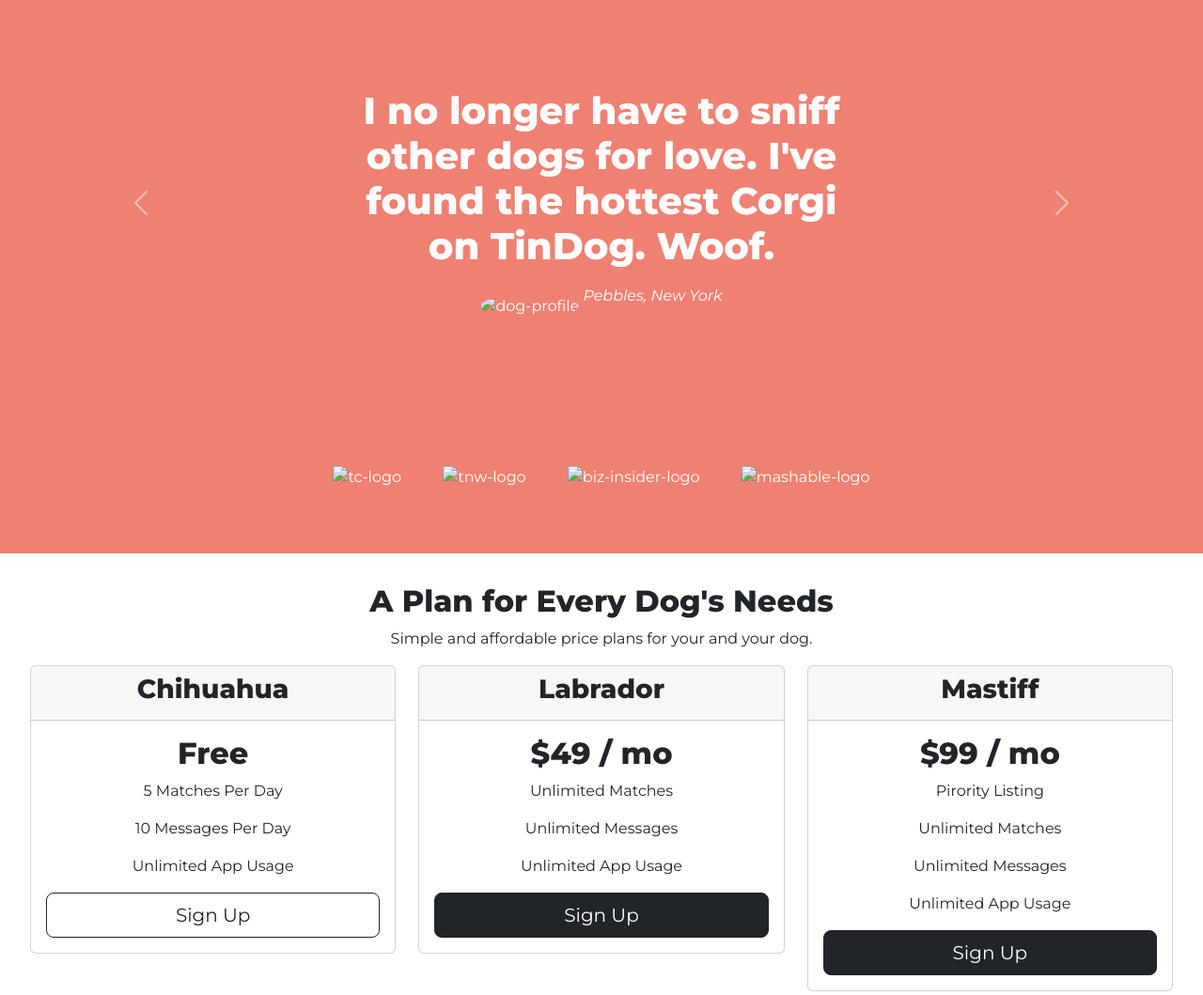
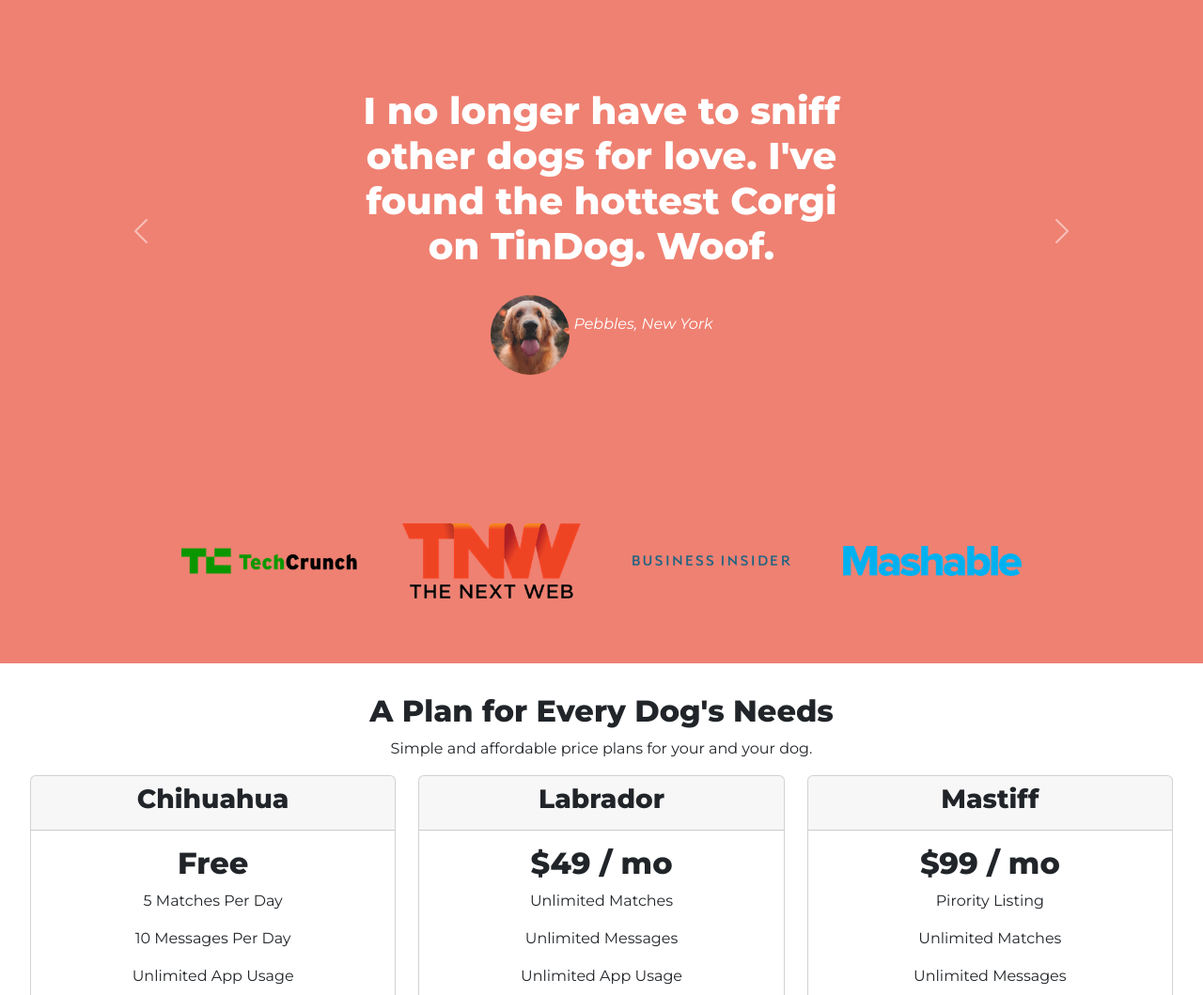
Before and after one commit to srini1506/TinDog, a plain HTML site: page index.html in a window 1280 px wide. Shown: the part 999-2058 px from the top of the page at 94% size. Drawn offline with nearby package versions, Linux system fonts and the light colour scheme; files that its build step writes are made by us from their sources.

Commit message:
code updated

```diff
--- a/index.html
+++ b/index.html
@@ -7,7 +7,7 @@
 
   <!-- CSS stylesheets -->
   <link href="https://cdn.jsdelivr.net/npm/bootstrap@5.2.0-beta1/dist/css/bootstrap.min.css" rel="stylesheet" integrity="sha384-0evHe/X+R7YkIZDRvuzKMRqM+OrBnVFBL6DOitfPri4tjfHxaWutUpFmBp4vmVor" crossorigin="anonymous">
-  <link rel="stylesheet" href="css/styles.css">
+  <link rel="stylesheet" href="styles.css">
 
   <!-- Google Fonts -->
   <link rel="preconnect" href="https://fonts.googleapis.com">
@@ -55,7 +55,7 @@
           <button type="button" class="btn btn-outline-light btn-lg download-btn"><i class="fab fa-brands fa-google-play"></i> Download</button>
         </div>
         <div class="col-lg-6">
-          <img src="images/iphone6.png" class="iphone" alt="iphone-mockup">
+          <img src="iphone6.png" class="iphone" alt="iphone-mockup">
         </div>
       </div>
     </div>
@@ -100,12 +100,12 @@
       <div class="carousel-inner">
         <div class="carousel-item active">
           <h2 class="testimony">I no longer have to sniff other dogs for love. I've found the hottest Corgi on TinDog. Woof.</h2>
-          <img src="images/dog-img.jpg" class="testimonial-img" alt="dog-profile">
+          <img src="dog-img.jpg" class="testimonial-img" alt="dog-profile">
           <em>Pebbles, New York</em>
         </div>
         <div class="carousel-item">
           <h2 class="testimonial-text">My dog used to be so lonely, but with TinDog's help, they've found the love of their life. I think.</h2>
-          <img class="testimonial-img" src="images/lady-img.jpg" alt="lady-profile">
+          <img class="testimonial-img" src="lady-img.jpg" alt="lady-profile">
           <em>Beverly, Illinois</em>
         </div>
       </div>
@@ -126,10 +126,10 @@
 
   <section id="press" class="coloured-section">
     <div class="container-fluid" style="padding: 0">
-      <img class="press-logo" src="images/techcrunch.png" alt="tc-logo">
-      <img class="press-logo" src="images/tnw.png" alt="tnw-logo">
-      <img class="press-logo" src="images/bizinsider.png" alt="biz-insider-logo">
-      <img class="press-logo" src="images/mashable.png" alt="mashable-logo">
+      <img class="press-logo" src="techcrunch.png" alt="tc-logo">
+      <img class="press-logo" src="tnw.png" alt="tnw-logo">
+      <img class="press-logo" src="bizinsider.png" alt="biz-insider-logo">
+      <img class="press-logo" src="mashable.png" alt="mashable-logo">
     </div>
   </section>
 
```
